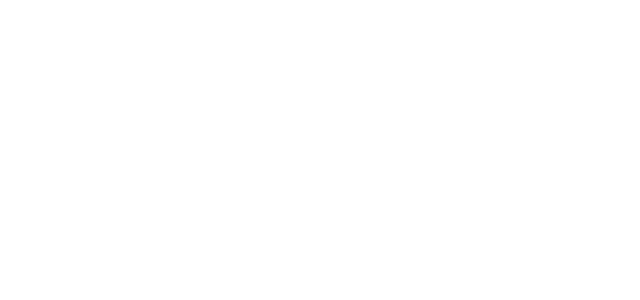
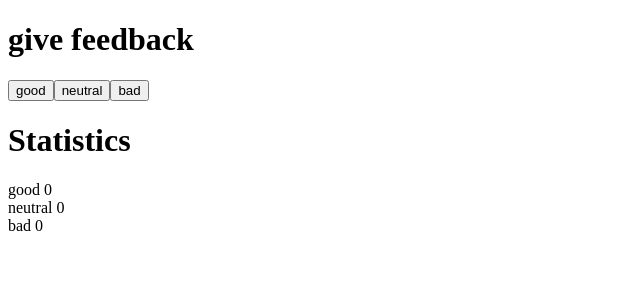
Before and after one commit to elvis-visi/fso, a React (Create React App) app in the folder part1/unicafe/: page / in a window 1280 px wide. Shown: the top 300 px of the page, without its empty margins (0-640 px from the left). Built offline with nearby package versions, Linux system fonts and the light colour scheme.

Commit message:
1.5 unicafe exercise 1.6

```diff
--- a/part1/unicafe/src/App.js
+++ b/part1/unicafe/src/App.js
@@ -1,4 +1,28 @@
 import { useState } from 'react'
+
+
+const Statistics  = ({good,neutral,bad}) => {
+
+  return (
+    <div>
+      <h1>Statistics</h1>
+      good {good} <br></br>
+      neutral {neutral} <br></br>
+      bad {bad}
+   </div>
+  )
+
+}
+
+const Button = ({handleClick, text}) => {
+//button event function and name
+  return (
+    <button onClick={handleClick}>
+      {text}
+    </button>
+  )
+}
+
 
 function App() {
 // save clicks of each button to its own state
@@ -6,9 +30,20 @@
 const [neutral, setNeutral] = useState(0)
 const [bad, setBad] = useState(0)
 
+//clicking handlers
+const goodHandler = () => setGood(good + 1)
+const neutralHandler = () => setNeutral(good + 1)
+const badHandler = () => setBad(good + 1)
+
+
+
   return (
     <div className="App">
-
+      <h1>give feedback</h1>
+      <Button handleClick = {goodHandler} text = "good" />
+      <Button handleClick = {neutralHandler} text = "neutral" />
+      <Button handleClick = {badHandler} text = "bad" />
+      <Statistics good={good} neutral={neutral} bad={bad} />
     </div>
   );
 }
```
